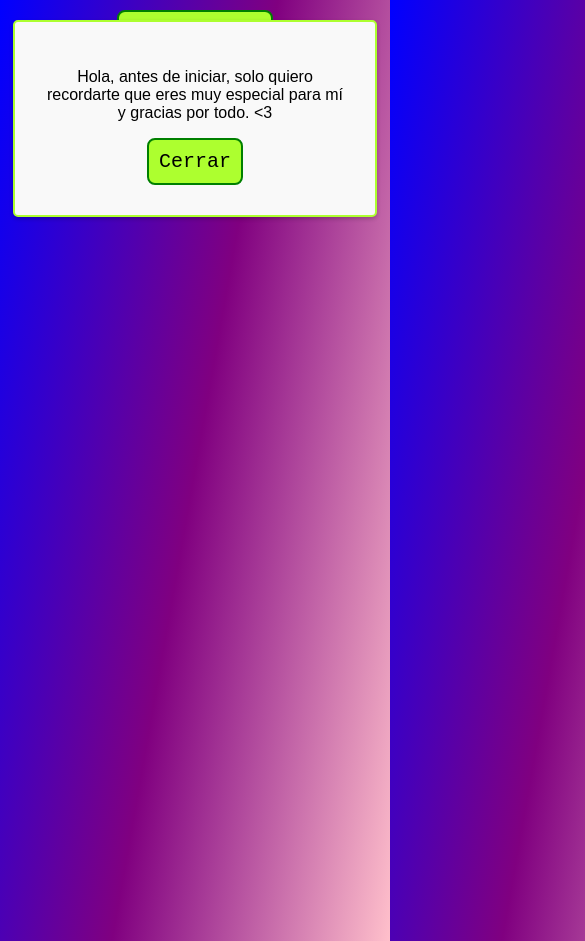
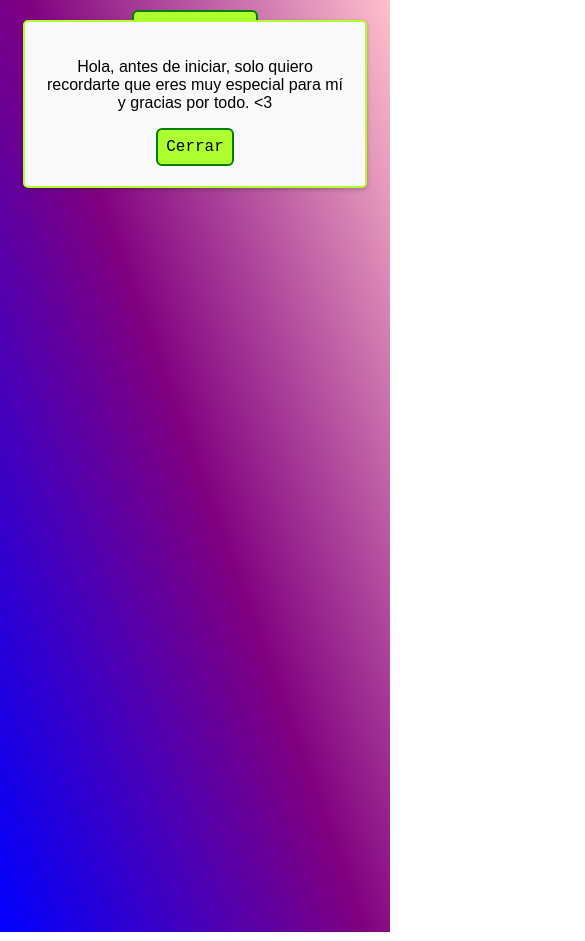
Before and after one commit to TheKing1902/regina, a plain HTML site: page html/flores.html in a window 390 px wide. Both pictures are taken after a click on the button "Clicka aqui". Shown: the whole page, 585 px wide, since content can reach past the window. Drawn offline with Linux system fonts and the light colour scheme; a web font is replaced by a local one.

Commit message:
style.css

```diff
--- a/html/css/style.css
+++ b/html/css/style.css
@@ -109,9 +109,110 @@ canvas {
       }
 }
 
-@media (max-width: 468px) {
+@media only screen and (max-width: 600px) {
     body {
-        background: linear-gradient(100deg, blue, purple, pink);
+        margin: 0;
+        font-family: 'Inclusive Sans', sans-serif;
+        background: linear-gradient(70deg, blue, purple, pink);
+    }
 
+    h1 {
+        text-align: center;
+        font-size: 50px; /* Reducir el tamaño del texto para dispositivos móviles */
+    }
+
+    .Con-2 {
+        display: none;
+    }
+
+    canvas {
+        display: block;
+        margin: 0 auto; /* Centrar el canvas en dispositivos móviles */
+        max-width: 100%; /* Ajustar el tamaño máximo del canvas a la pantalla */
+    }
+
+    .Contenedor {
+        display: flex;
+        justify-content: center;
+        align-items: center;
+        min-height: 100vh;
+        margin: 0;
+    }
+
+    .Con {
+        display: flex;
+        flex-wrap: wrap; /* Permitir que los botones se envuelvan en dispositivos móviles */
+        justify-content: center;
+        align-items: center;
+        margin-top: 15px;
+    }
+
+    .Texto {
+        display: none;
+    }
+
+    .Texto h2 {
+        font-size: 30px; /* Reducir el tamaño del texto para dispositivos móviles */
+    }
+
+    #B12 {
+        margin-left: 15px; /* Reducir el margen izquierdo entre los botones para dispositivos móviles */
+    }
+
+    .Button {
+        font-family: monospace;
+        font-size: large; /* Reducir el tamaño de fuente de los botones para dispositivos móviles */
+        padding: 8px; /* Reducir el relleno de los botones para dispositivos móviles */
+        border-radius: 6px; /* Reducir el radio del borde de los botones para dispositivos móviles */
+    }
+
+    .Button:hover {
+        transform: scale(1.05); /* Reducir el factor de escala al pasar el ratón sobre los botones en dispositivos móviles */
+    }
+
+    .Contenedor-Binicio {
+        display: flex;
+        justify-content: center;
+        align-items: center;
+        margin-top: 10px;
+    }
+
+    .Con-Emergente {
+        align-items: center;
+        text-align: center;
+        padding: 20px;
+        display: flex;
+    }
+
+    .cua {
+        display: none;
+        position: fixed;
+        top: 20px;
+        left: 50%;
+        transform: translateX(-50%);
+        width: 90%; /* Ajustar el ancho del elemento emergente al 90% del ancho de la pantalla */
+        max-width: 300px; /* Establecer un ancho máximo para el elemento emergente */
+        padding: 20px;
+        background-color: #f9f9f9;
+        border: 2px solid greenyellow;
+        border-radius: 5px;
+        box-shadow: 0 2px 4px rgba(0, 0, 0, 0.2);
+        text-align: center;
+        animation: aparecer 0.5s ease-out;
+    }
+
+    @keyframes aparecer {
+        0% {
+            opacity: 0;
+            transform: translateX(-50%) translateY(-20px);
+        }
+        50% {
+            opacity: 0.5;
+            transform: translateX(-50%) translateY(-10px);
+        }
+        100% {
+            opacity: 1;
+            transform: translateX(-50%) translateY(0);
+        }
     }
 }
```
